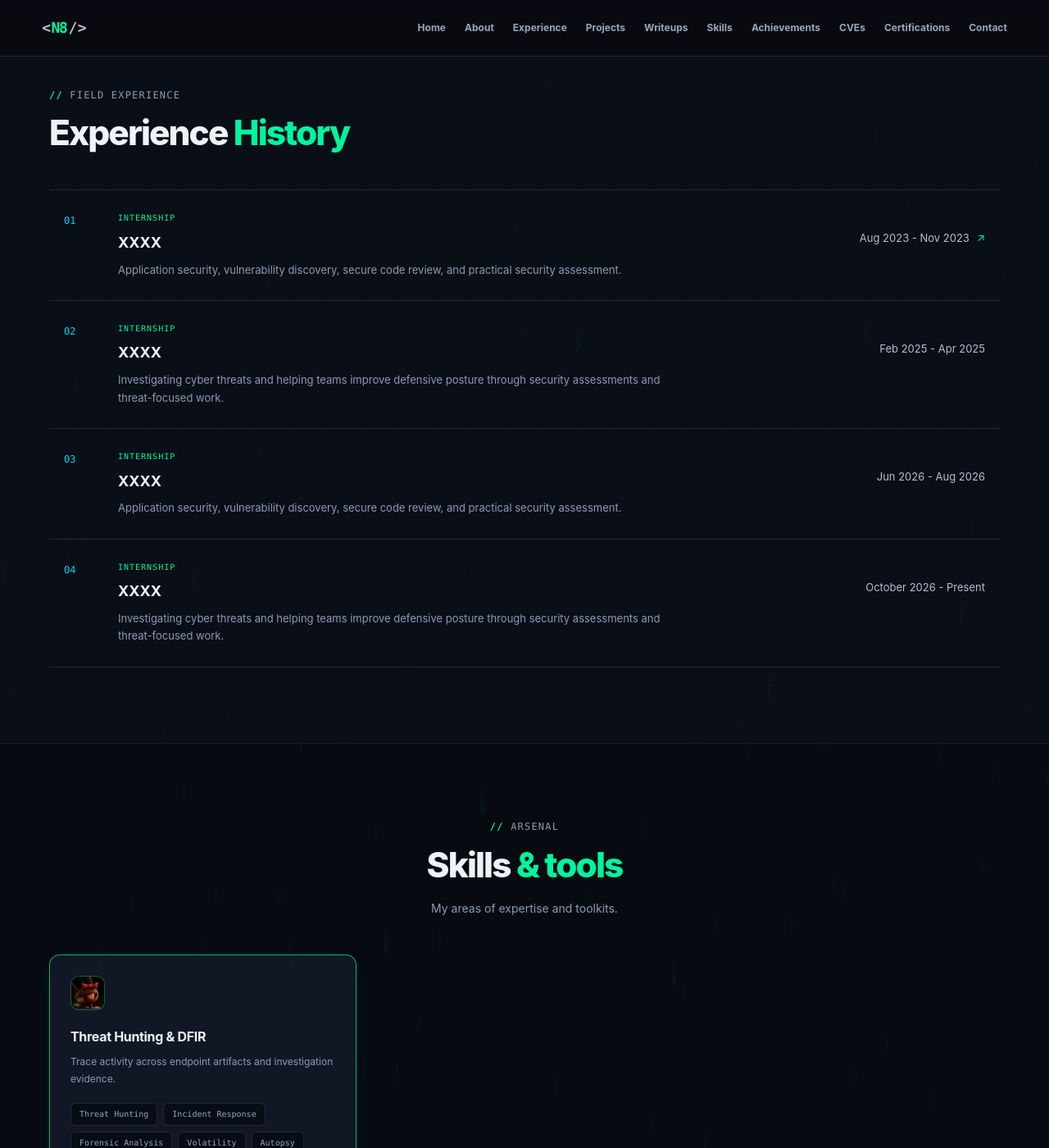
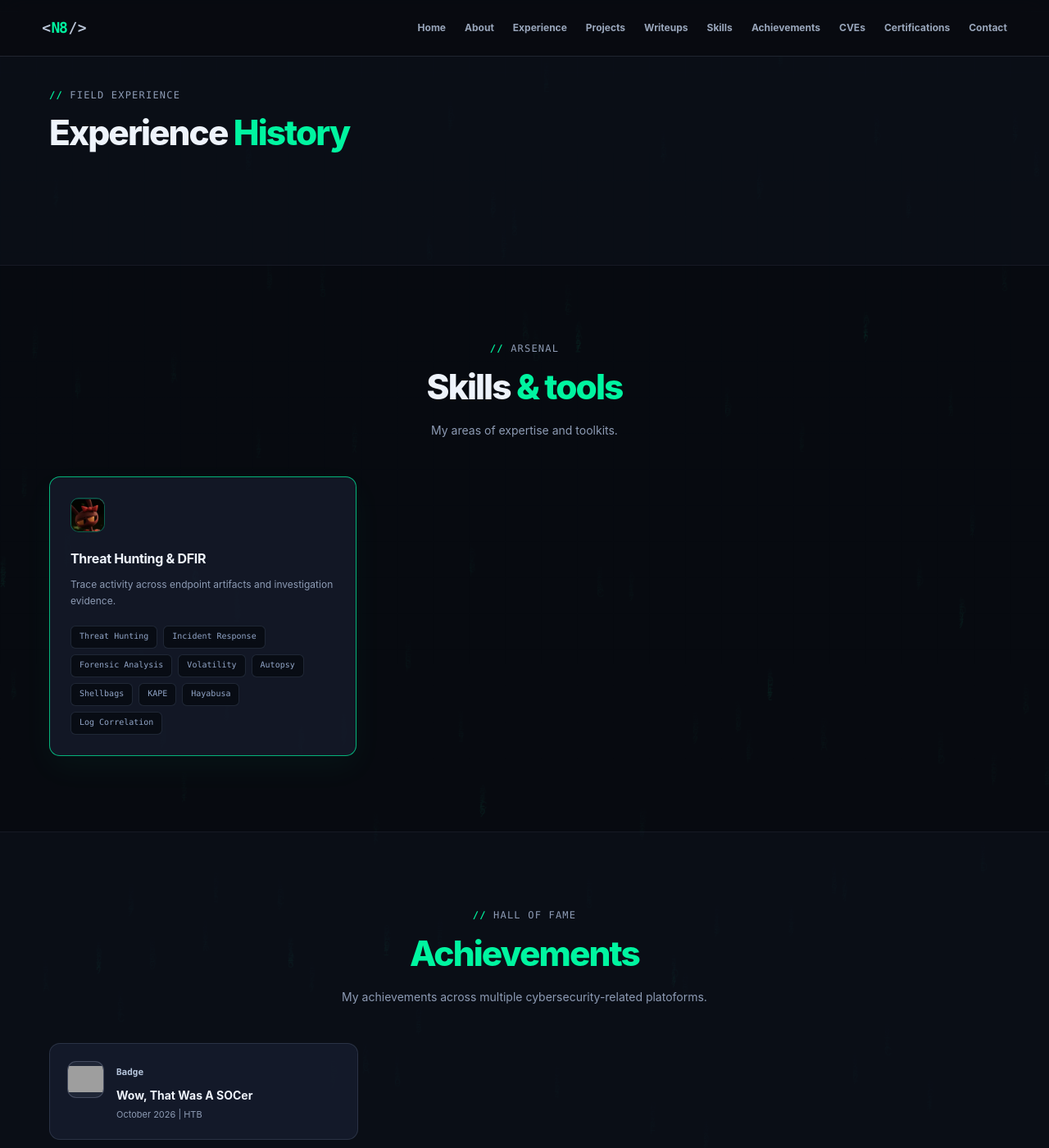
Before and after one commit to Ningen820/Ningen820.github.io, a Jekyll site: the page built from index.html, in a window 1280 px wide and 1400 px high, scrolled down 1591 px. Shown: the whole window at 82% size. Built offline with Jekyll 4.4.1, drawn with Linux system fonts in a browser that asks for light colours; some of the changed text lies outside the part shown; grey boxes are pictures that could not be loaded.

Commit message:
Update profile.yml

```diff
--- a/_data/profile.yml
+++ b/_data/profile.yml
@@ -35,28 +35,12 @@ about:
 
 
 
-experience:
-- role: Internship
-  company: XXXX
-  date: Aug 2023 - Nov 2023
-  description: Application security, vulnerability discovery, secure code review, and practical security assessment.
-  url: "https://hackthebox.com"
-
-- role: Internship
-  company: XXXX
-  date: Feb 2025 - Apr 2025
-  description: Investigating cyber threats and helping teams improve defensive posture through security assessments and threat-focused work.
-  url: ""
-
-- role: Internship
-  company: XXXX
-  date: Jun 2026 - Aug 2026
-  description: Application security, vulnerability discovery, secure code review, and practical security assessment.
-
-- role: Internship
-  company: XXXX
-  date: October 2026 - Present
-  description: Investigating cyber threats and helping teams improve defensive posture through security assessments and threat-focused work.
+experience: []
+# - role: Internship
+#   company: XXXX
+#   date: Aug 2023 - Nov 2023
+#   description: Application security, vulnerability discovery, secure code review, and practical security assessment.
+#   url: ""
 
 
 skills:
@@ -79,47 +63,32 @@ skills:
 
 achievements:
   achievement1:
-    title: Hackathon
-    place: 1st Place
-    detail: August 2025 | USA
-    rank: 1
+    title: Wow, That Was A SOCer
+    place: Badge
+    detail: October 2026 | HTB
+    rank: 2
     image: /assets/random_images/achievement1.png
-    url: "https://app.hackthebox.com/sherlocks"
-    key: 'no'
-  achievement2:
-    title: Hackathon
-    place: 1st Place
-    detail: August 2025 | USA
-    rank: 1
-    image: /assets/random_images/achievement1.png
-    url: ""
+    url: "https://labs.hackthebox.com/achievement/badge/3353541/243"
     key: 'no'
 
 
-certifications:
-  certificate1:
-    name: CJCA
-    issuer: Hack The Box
-    credential: ''
-    date: September 2026
-    image: /assets/random_images/certificate1.png
-    url: "https://app.hackthebox.com/sherlocks"
-    key: 'no'
-  certificate2:
-    name: CJCA
-    issuer: Hack The Box
-    credential: ''
-    date: September 2026
-    image: /assets/random_images/certificate1.png
-    url: ""
-    key: 'no'
+certifications: {}
+  # certificate1:
+  #   name: CJCA
+  #   issuer: Hack The Box
+  #   credential: ''
+  #   date: September 2026
+  #   image: /assets/random_images/certificate1.png
+  #   url: "https://app.hackthebox.com/sherlocks"
+  #   key: 'no'
+
 
 projects:
   - title: "TESTING"
     redirect_folder: "project1"
     description: "This is project test 1's description"
-    icon: "icon.png"
-    draft: false
+    icon: "/projects/project1/icon.png"
+    draft: true
     date: "2025-10-10 04:10:10 -04:00"
 
 
@@ -146,7 +115,7 @@ socials:
   mark: GH
 
 - name: Email
-  label: Direct contact
+  label: My Gmail
   url: 'mailto:ahmadbobo2009@gmail.com'
   mark: '@'
 
```
